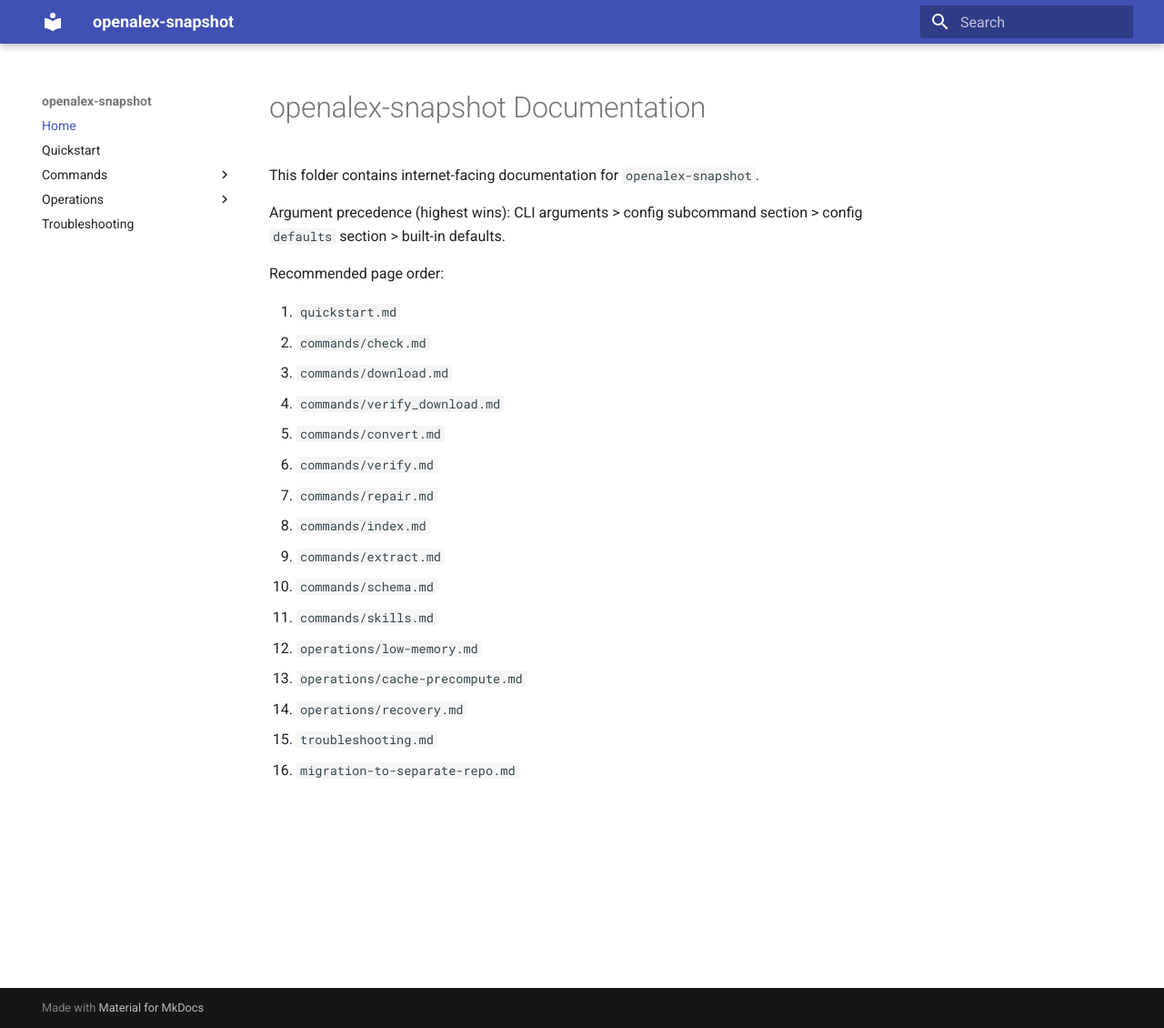
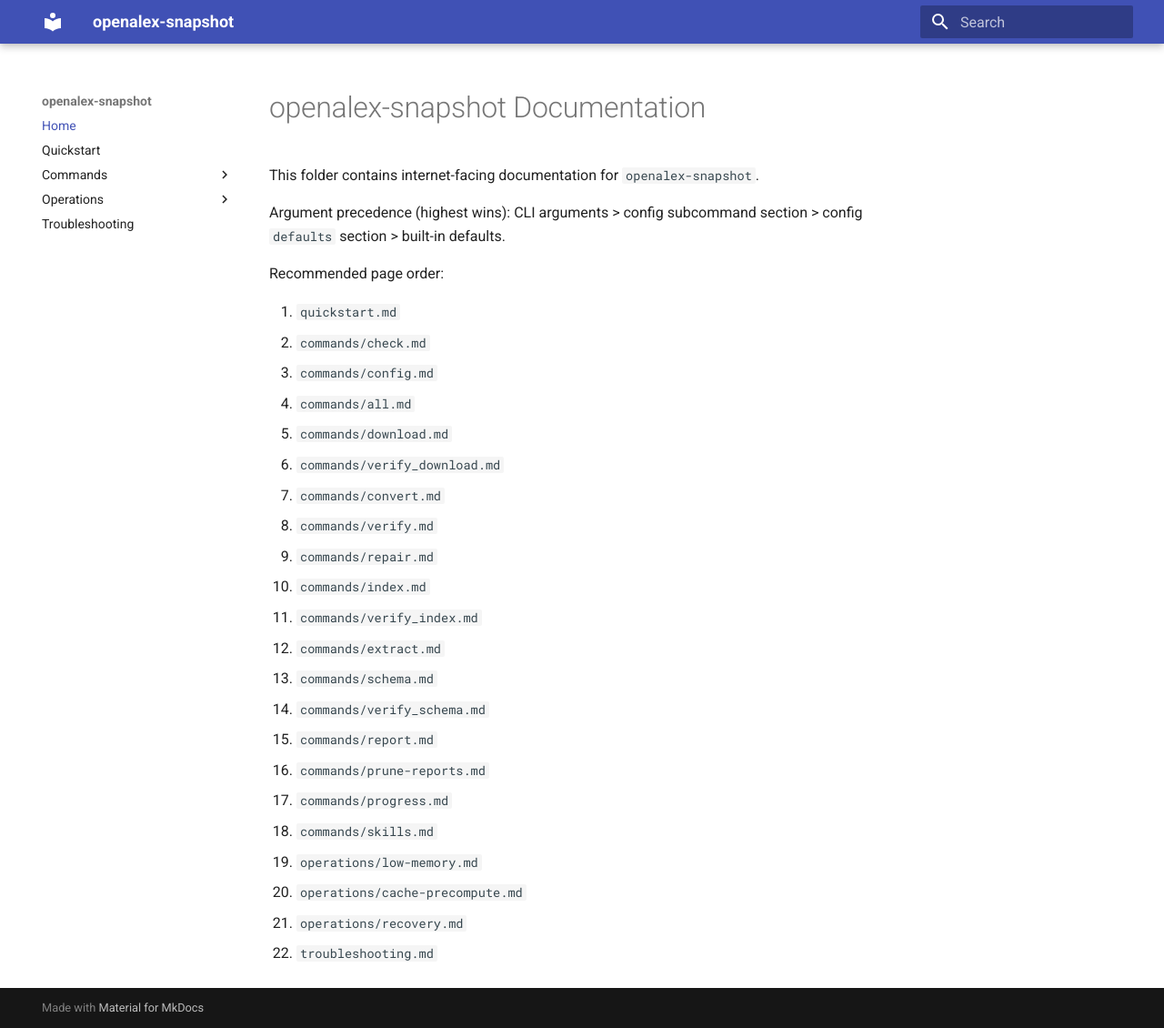
Before and after one commit to openalexPro/openalex-snapshot, an MkDocs documentation site: the page built from docs/README.md, in a window 1280 px wide and 1130 px high. Shown: the whole window at 91% size. Built offline with MkDocs 1.6.1 and Material for MkDocs 9.7.7, drawn with Linux system fonts in a browser that asks for light colours.

Commit message:
docs: align onboarding, mkdocs command coverage, and AI skills guidance
- add README install methods (source, cargo install, release binaries) and clearer pipeline overview

- expand mkdocs nav and add missing command docs for all/config/report/prune-reports/progress/verify_schema/verify_index

- remove stale migration reference from docs index

- refresh AI skills docs/templates with extract workflow and index prerequisite

- update NEWS and architecture guidance

- rename verify_download manpage filename to remove legacy validate-download naming

```diff
--- a/docs/README.md
+++ b/docs/README.md
@@ -8,17 +8,23 @@
 
 1. `quickstart.md`
 2. `commands/check.md`
-3. `commands/download.md`
-4. `commands/verify_download.md`
-5. `commands/convert.md`
-6. `commands/verify.md`
-7. `commands/repair.md`
-8. `commands/index.md`
-9. `commands/extract.md`
-10. `commands/schema.md`
-11. `commands/skills.md`
-12. `operations/low-memory.md`
-13. `operations/cache-precompute.md`
-14. `operations/recovery.md`
-15. `troubleshooting.md`
-16. `migration-to-separate-repo.md`
+3. `commands/config.md`
+4. `commands/all.md`
+5. `commands/download.md`
+6. `commands/verify_download.md`
+7. `commands/convert.md`
+8. `commands/verify.md`
+9. `commands/repair.md`
+10. `commands/index.md`
+11. `commands/verify_index.md`
+12. `commands/extract.md`
+13. `commands/schema.md`
+14. `commands/verify_schema.md`
+15. `commands/report.md`
+16. `commands/prune-reports.md`
+17. `commands/progress.md`
+18. `commands/skills.md`
+19. `operations/low-memory.md`
+20. `operations/cache-precompute.md`
+21. `operations/recovery.md`
+22. `troubleshooting.md`
--- a/mkdocs.yml
+++ b/mkdocs.yml
@@ -6,14 +6,21 @@
   - Quickstart: quickstart.md
   - Commands:
       - check: commands/check.md
+      - config: commands/config.md
+      - all: commands/all.md
       - download: commands/download.md
       - verify_download: commands/verify_download.md
       - convert: commands/convert.md
       - verify_convert: commands/verify.md
       - repair_convert: commands/repair.md
       - index: commands/index.md
+      - verify_index: commands/verify_index.md
       - extract: commands/extract.md
       - schema: commands/schema.md
+      - verify_schema: commands/verify_schema.md
+      - report: commands/report.md
+      - prune-reports: commands/prune-reports.md
+      - progress: commands/progress.md
       - skills: commands/skills.md
   - Operations:
       - Low memory: operations/low-memory.md
```
Also changed, not shown: AI_SKILLS_USAGE.md (+8 -0 lines), ARCHITECTURE_AND_DECISIONS.md (+1 -0 lines), NEWS.md (+5 -0 lines), README.md (+51 -0 lines), docs/commands/all.md (added, +20 -0 lines), docs/commands/config.md (added, +17 -0 lines), docs/commands/progress.md (added, +17 -0 lines), docs/commands/prune-reports.md (added, +14 -0 lines), docs/commands/report.md (added, +15 -0 lines), docs/commands/verify_index.md (added, +17 -0 lines), docs/commands/verify_schema.md (added, +18 -0 lines), 3 other files.
